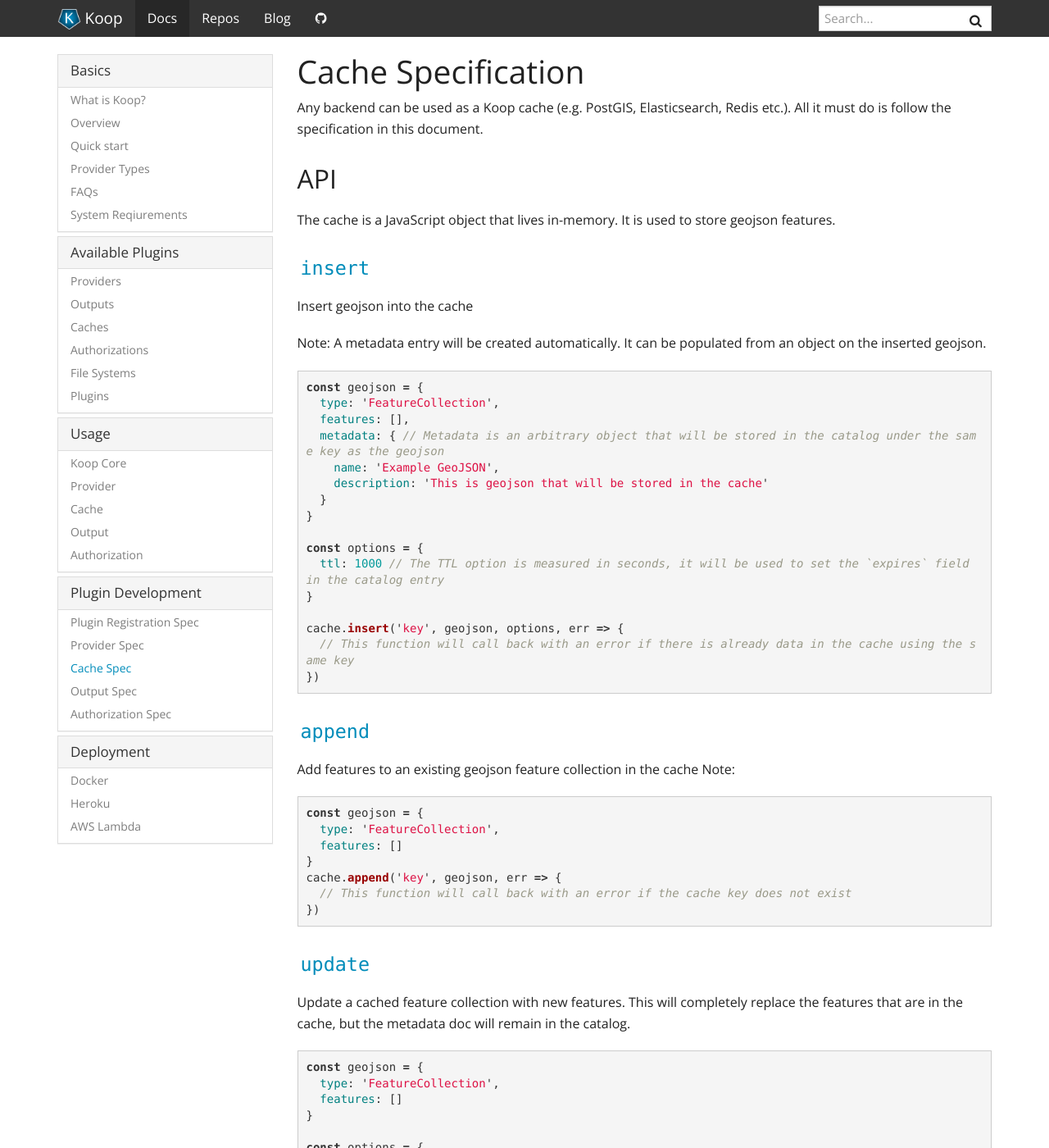
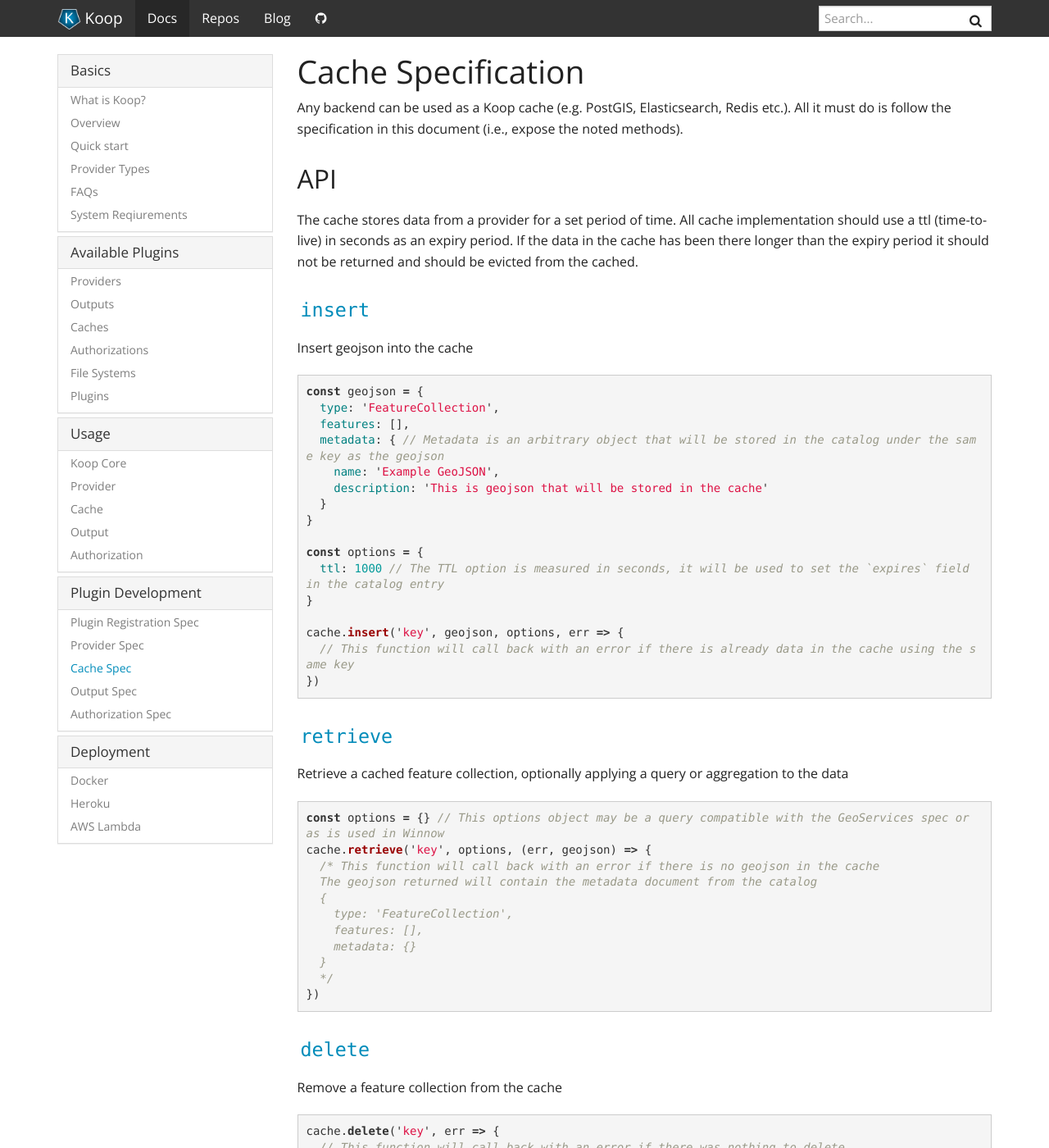
Before and after one commit to koopjs/koopjs.github.io, a Jekyll site: the page built from _docs/development/cache.md, in a window 1280 px wide and 1400 px high. Shown: the whole window at 82% size. Built offline with Jekyll 4.4.1, drawn with Linux system fonts in a browser that asks for light colours; nearby versions of some CDN libraries; some of the changed text lies outside the part shown.

Commit message:
chore: update cache spec (#126)

````diff
--- a/_docs/development/cache.md
+++ b/_docs/development/cache.md
@@ -3,15 +3,14 @@
 permalink: /docs/development/cache
 ---
 
-Any backend can be used as a Koop cache (e.g. PostGIS, Elasticsearch, Redis etc.). All it must do is follow the specification in this document.
+Any backend can be used as a Koop cache (e.g. PostGIS, Elasticsearch, Redis etc.). All it must do is follow the specification in this document (i.e., expose the noted methods).
 
 ## API
-The cache is a JavaScript object that lives in-memory. It is used to store geojson features.
+The cache stores data from a provider for a set period of time.  All cache implementation should use a ttl (time-to-live) in seconds as an expiry period.  If the data in the cache has been there longer than the expiry period it should not be returned and should be evicted from the cached.
 
 ### `insert`
 Insert geojson into the cache
 
-Note: A metadata entry will be created automatically. It can be populated from an object on the inserted geojson.
 
 ```js
 const geojson = {
@@ -32,55 +31,6 @@
 })
 ```
 
-### `append`
-Add features to an existing geojson feature collection in the cache
-Note:
-
-```js
-const geojson = {
-  type: 'FeatureCollection',
-  features: []
-}
-cache.append('key', geojson, err => {
-  // This function will call back with an error if the cache key does not exist
-})
-```
-
-### `update`
-Update a cached feature collection with new features.
-This will completely replace the features that are in the cache, but the metadata doc will remain in the catalog.
-
-```js
-const geojson = {
-  type: 'FeatureCollection',
-  features: []
-}
-
-const options = {
-  ttl: 1000
-}
-cache.update('key', geojson, options, err => {
-  // This function will call back with an error if the cache key does not exist
-})
-```
-
-### `upsert`
-Update a cached feature collection with new features or insert if the features are not there.
-
-```js
-const geojson = {
-  type: 'FeatureCollection',
-  features: []
-}
-
-const options = {
-  ttl: 1000
-}
-
-cache.upsert('key', geojson, options, err => {
-  // This function will call back with an error if the cache key does not exist
-})
-```
 
 ### `retrieve`
 Retrieve a cached feature collection, optionally applying a query or aggregation to the data
@@ -107,80 +57,3 @@
   // This function will call back with an error if there was nothing to delete
 })
 ```
-
-### `createStream`
-Create a stream of features from the cache
-
-```js
-cache.createStream('key', options)
-.pipe(/* do something with the stream of geojson features emitted one at a time */)
-```
-
-## Catalog API
-The catalog stores metadata about items that are in the cache.
-
-### `catalog.insert`
-Add an arbitrary metadata document to the cache.
-Note: This is called automatically by `insert`
-
-```js
-const metadata = {
-  name: 'Standalone metadata',
-  status: 'Processing',
-  description: 'Metadata that is not attached to any other data in the cache'
-}
-
-cache.catalog.insert('key', metadata, err => {
-  // this function will call back with an error if there is already a metadata document using the same key
-})
-```
-
-### `catalog.update`
-Update a metadata entry
-
-```js
-const original = {
-  name: 'Doc',
-  status: 'Processing'
-}
-cache.catalog.insert('key', original)
-
-const update = {
-  status: 'Cached'
-}
-
-cache.catalog.update('key', update, err => {
-  // this function will call back with an error if there is no metadata in the catalog using that key
-})
-
-cache.catalog.retrieve('key', (err, metadata) => {
-  /*
-    Updates are merged into the existing metadata document
-    Return value will be:
-    {
-      name: 'Doc',
-      status: 'Cached'
-    }
-  */
-})
-```
-
-### `catalog.retrieve`
-Retrieve a metadata entry from the catalog
-
-```js
-cache.catalog.retrieve('key', (err, metadata) => {
-  // This function will call back with an error if there is no metadata stored under the given key
-  // Or else it will call back with the stored metadata doc
-})
-```
-
-### `catalog.delete`
-Remove a catalog entry from the catalog
-Note: This cannot be called if data is in the cache under the same key
-
-```js
-cache.catalog.delete('key', err => {
-  // This function will call back with an error if there is nothing to delete or if there is still data in the cache using the same key
-})
-```
````
